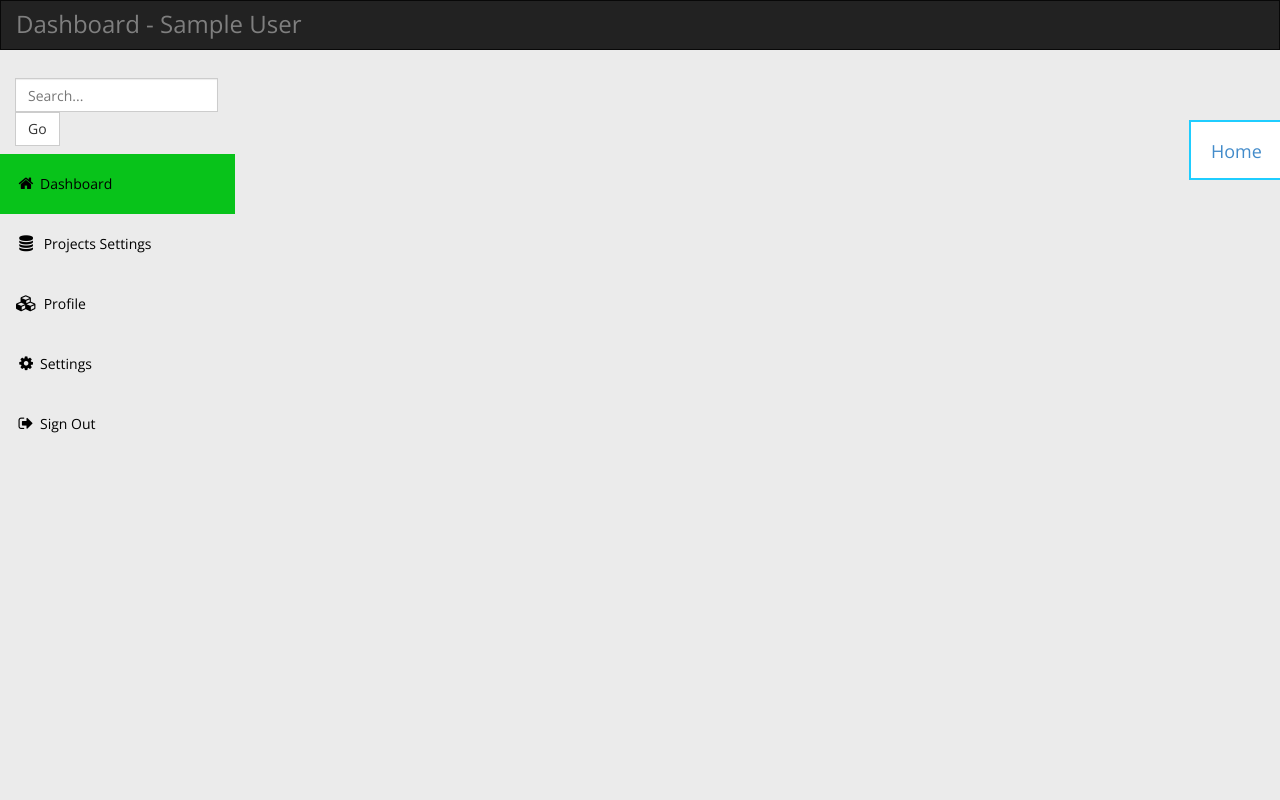
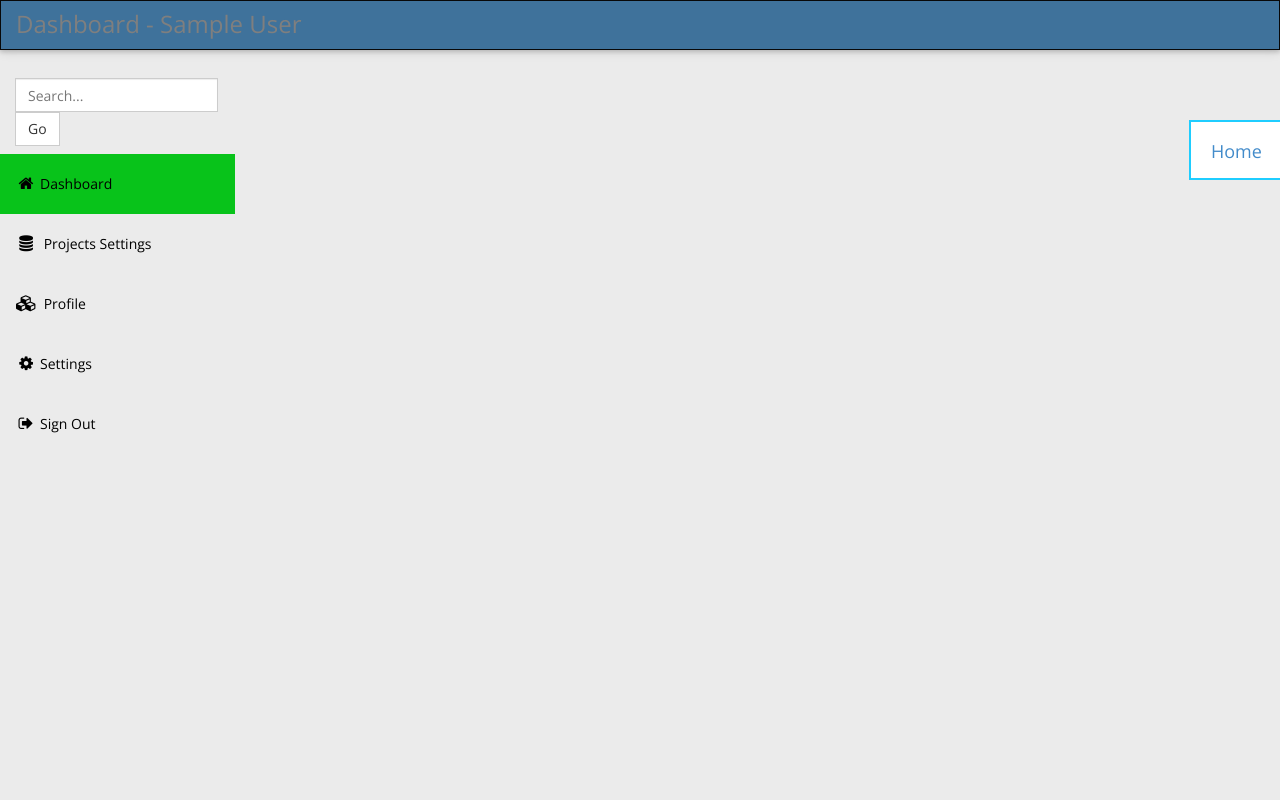
Before and after one commit to NiravMadariya-zz/LogicRoom1.0, a PHP site: page /dashboard/includeFile.php in a window 1280 px wide. Run offline with PHP 8.4, Linux system fonts and the light colour scheme; the visitor is signed in with stand-in values (Sample User, id 1); data that the repository does not hold is empty.

Commit message:
Update includeFile.php

```diff
--- a/dashboard/includeFile.php
+++ b/dashboard/includeFile.php
@@ -8,8 +8,13 @@
 include("csslinkFiles.php");
 ?>
 <style>
-	.body{
+	body{
 		font-family: 'Poppins', sans-serif !important;
+	}
+	.navbar-inverse{
+		background-color: #3f729b; */
+    		border-color: #3f729b;
+		box-shadow:0 2px 4px 0 rgba(0,0,0,0.15),0 2px 10px 0 rgba(0,0,0,0.12)!important;
 	}
   .showbox {
     float: right;
```
